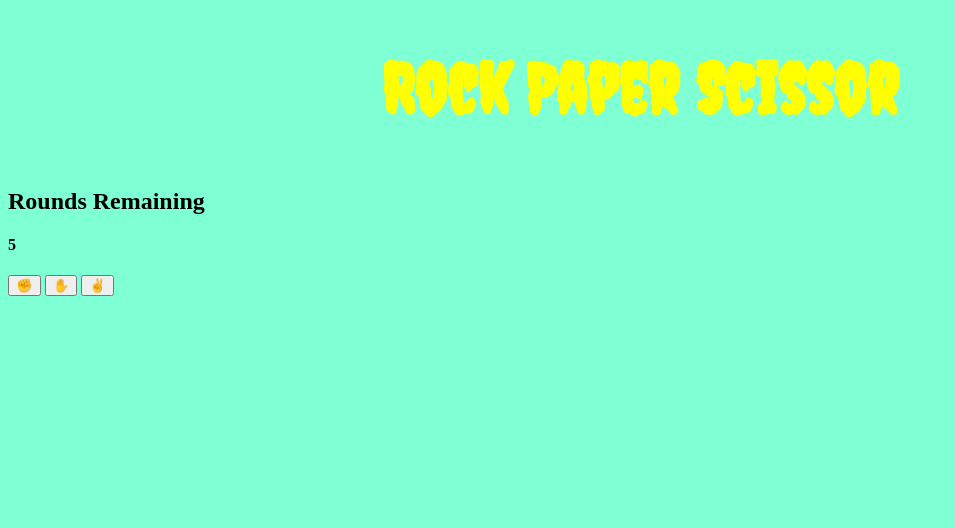
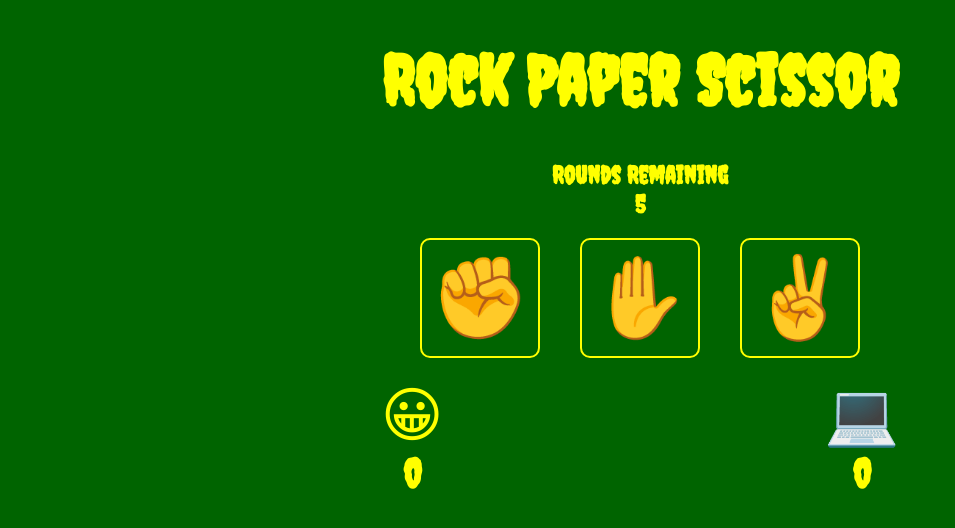
Before and after one commit to yisha17/Rock-Paper-Scissors, a plain HTML site: page index.html in a window 1280 px wide. Shown: the whole page, without its empty margins (0-955 px from the left). Drawn offline with Linux system fonts and the light colour scheme.

Commit message:
css layout finished

```diff
--- a/index.html
+++ b/index.html
@@ -21,6 +21,17 @@
         <button class="selection" data-selection="paper">✋</button>
         <button class="selection" data-selection="scissors">✌</button>
       </div>
+
+      <div class="score">
+        <div class="user">
+          <p class="user-face">😀</p>
+          <h4 class="point">0</h4>
+        </div>
+        <div class="computer">
+          <p class="user-face">💻</p>
+          <h4 class="point">0</h4>
+        </div>
+      </div>
     </div>
     <script src="script.js"></script>
   </body>
--- a/style.css
+++ b/style.css
@@ -1,7 +1,11 @@
+@import url('https://fonts.googleapis.com/css2?family=Creepster&display=swap');
 
-@import url('https://fonts.googleapis.com/css2?family=Creepster&display=swap');
 body {
-    background-color: aquamarine;
+    background-color: darkgreen;
+    margin: 0;
+    font-family: 'Creepster', cursive;
+    box-sizing: border-box;
+    color: yellow;
 }
 
 .hello {
@@ -10,9 +14,63 @@ body {
     display: flex;
     justify-content: center;
     align-items: center;
+
 }
+
 .hello h1 {
-     font-family: 'Creepster', cursive;
-     font-size: 70px;
-     color: yellow;
+
+    font-size: 70px;
+    color: yellow;
 }
+
+.round {
+    display: flex;
+    min-height: 5vh;
+    flex-flow: column;
+    justify-content: space-between ;
+    align-items: center  ;
+}
+
+.round h2,h4{
+    font-size: 25px;
+    margin: 0;
+}
+
+.selections{
+    display: flex;
+    justify-content: center;
+}
+.selection{
+    width:120px;
+    height: 120px;
+    font-size: 80px;
+    border-radius: 10px;
+    border: 2px solid yellow;
+    margin: 20px;
+    background-color: darkgreen;
+}
+
+.selection:hover {
+    scale: 1.1;
+}
+
+.score{
+    display: flex;
+    align-items: center;
+    justify-content: space-evenly;
+}
+
+.user-face {
+    font-size: 60px;
+    margin: 0;
+}
+.point{
+    font-size: 40px;
+    margin: 0;
+}
+
+.computer, .user{
+    display: flex;
+    flex-flow: column;
+    align-items: center;
+}
```
